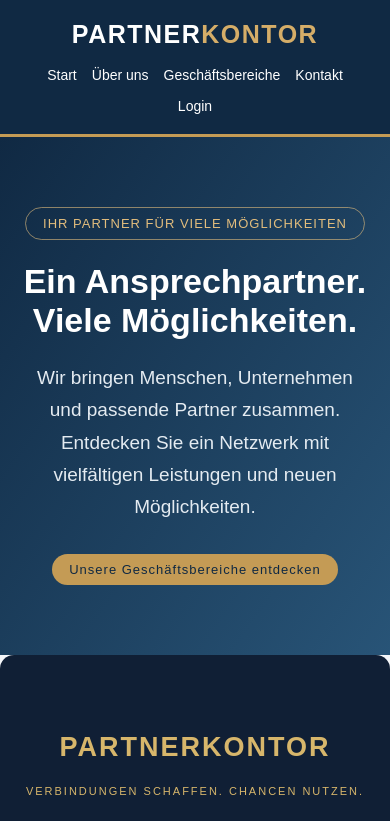
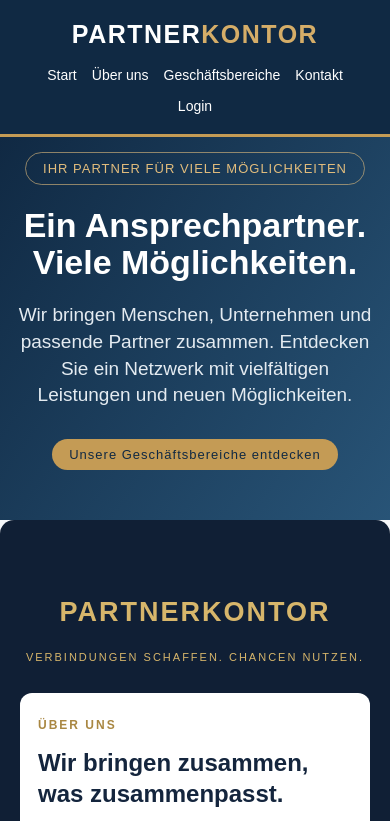
Before and after one commit to Thilo1908/partnerkontor, a plain HTML site: page index.html in a window 390 px wide. Shown: the top 821 px of the page. Drawn offline with nearby package versions, Linux system fonts and the light colour scheme; no server answers.

Commit message:
Refine styles for hero and card elements
Adjusted line heights and max-width for better readability.

```diff
--- a/index.html
+++ b/index.html
@@ -78,14 +78,14 @@
 
     .hero h1 {
       font-size: clamp(34px, 5vw, 56px);
-      line-height: 1.15;
+      line-height: 1.08;
       margin: 0 0 22px;
     }
 
     .hero p {
       font-size: 19px;
-      line-height: 1.7;
-      max-width: 720px;
+      line-height: 1.4;
+      max-width: 1100px;
       margin: 0 auto;
       color: #e4ebf1;
     }
@@ -177,7 +177,7 @@
 
     .card p {
       color: #647181;
-      line-height: 1.7;
+      line-height: 1.4;
       margin: 0;
       font-size: 15px;
     }
@@ -296,7 +296,7 @@
       }
 
       .hero {
-        padding: 70px 6%;
+        padding: 15px 4% 50px;
       }
 
       section {
```
